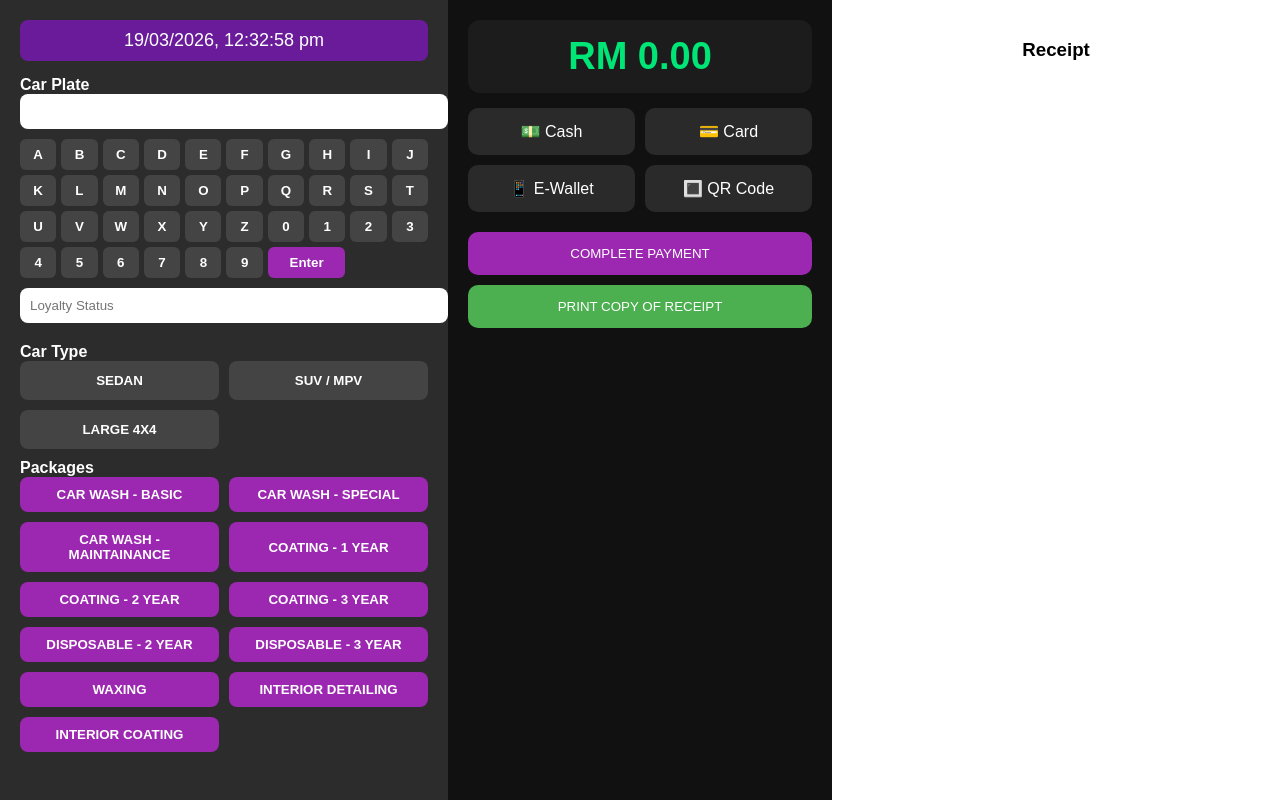
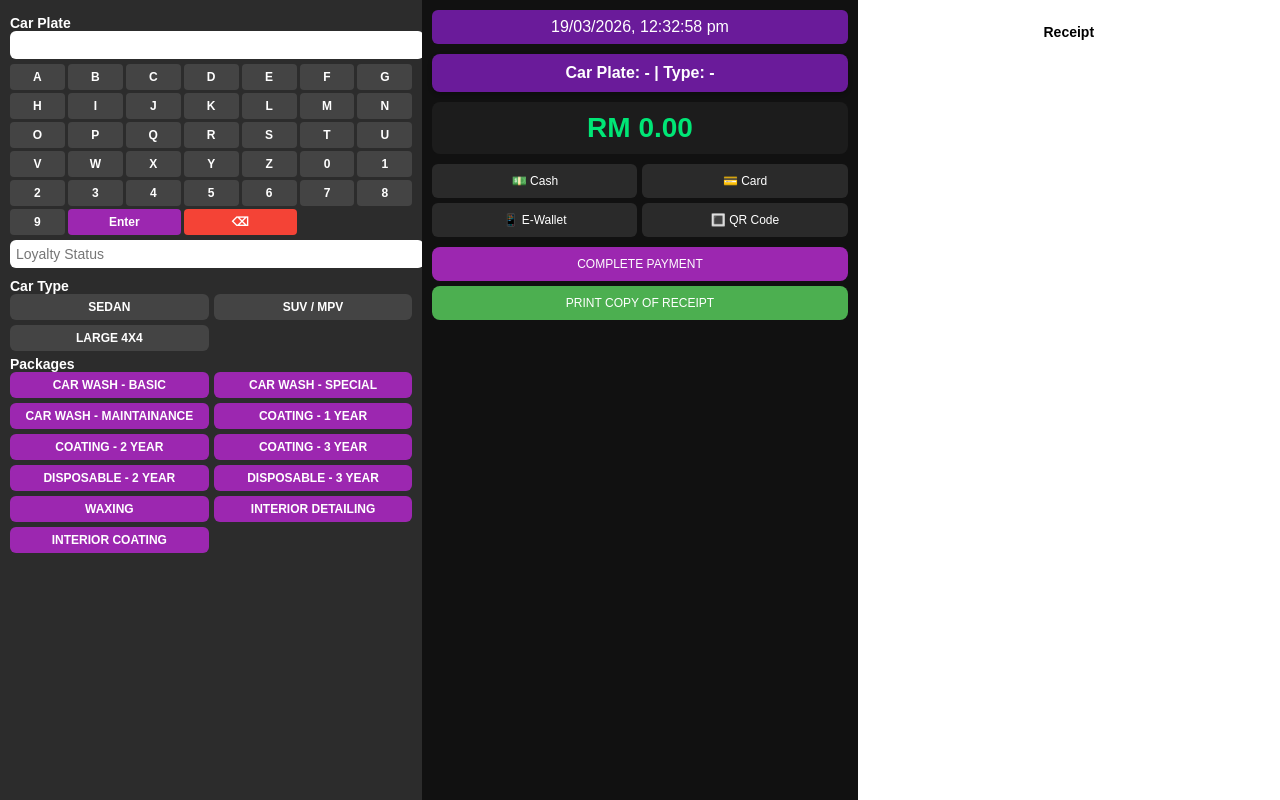
Before and after one commit to effiena/shinemaster-system, a Flask app: page /pos_test in a window 1280 px wide. Run offline with Flask 3, Linux system fonts and the light colour scheme.

Commit message:
add car plate and type inside 2nd panel

```diff
--- a/templates/pos_test.html
+++ b/templates/pos_test.html
@@ -4,124 +4,95 @@
 <meta charset="UTF-8">
 <meta name="viewport" content="width=device-width, initial-scale=1.0">
 <title>Shine Master POS</title>
-
 <style>
 body{margin:0;font-family:Arial;background:linear-gradient(135deg,#9C27B0,#F3E5F5);}
 .wrapper{display:flex;height:100vh;}
 
 /* LEFT PANEL */
-.left{width:35%;background:#2c2c2c;color:white;padding:20px;box-sizing:border-box;}
-.left label{display:block;margin-top:10px;font-weight:bold;}
-.left input,.left select{width:100%;padding:10px;margin-bottom:10px;border:none;border-radius:8px;}
-.time-box{background:#6A1B9A;text-align:center;padding:10px;margin-bottom:15px;font-size:18px;border-radius:8px;}
-.service-buttons{display:grid;grid-template-columns:repeat(2,1fr);gap:10px;}
-.service-buttons button{padding:10px;background:#9C27B0;color:white;border:none;border-radius:8px;font-weight:bold;cursor:pointer;}
+.left{width:33%;background:#2c2c2c;color:white;padding:10px;box-sizing:border-box;overflow-y:auto;}
+.left label{display:block;margin-top:5px;font-weight:bold;font-size:14px;}
+.left input{width:100%;padding:6px;margin-bottom:5px;border:none;border-radius:6px;font-size:14px;}
+.time-box{background:#6A1B9A;text-align:center;padding:8px;margin-bottom:10px;font-size:16px;border-radius:6px;}
+.service-buttons{display:grid;grid-template-columns:1fr 1fr;gap:5px;}
+.service-buttons button{padding:6px;font-size:12px;background:#9C27B0;color:white;border:none;border-radius:6px;font-weight:bold;cursor:pointer;}
 .service-buttons button:hover{background:#7B1FA2;}
 
 /* MIDDLE PANEL */
-.middle{width:30%;background:#111;color:white;padding:20px;box-sizing:border-box;}
-#price_display{font-size:38px;font-weight:bold;text-align:center;margin-bottom:15px;color:#00e676;background:#1c1c1c;padding:15px;border-radius:12px;}
-.payment-grid{display:grid;grid-template-columns:1fr 1fr;gap:10px;margin-bottom:10px;}
-.pay-option{padding:14px;text-align:center;background:#2a2a2a;border-radius:10px;cursor:pointer;}
+.middle{width:34%;background:#111;color:white;padding:10px;box-sizing:border-box;}
+#price_display{font-size:28px;font-weight:bold;text-align:center;margin-bottom:10px;color:#00e676;background:#1c1c1c;padding:10px;border-radius:8px;}
+.payment-grid{display:grid;grid-template-columns:1fr 1fr;gap:5px;margin-bottom:5px;}
+.pay-option{padding:10px;text-align:center;background:#2a2a2a;border-radius:6px;cursor:pointer;font-size:12px;}
 .pay-option.active{background:#ba55d3;font-weight:bold;}
-.cash-box input{width:100%;padding:12px;border-radius:10px;border:none;background:#2a2a2a;color:#fff;}
-#balance_display{font-size:14px;color:#00e676;margin-top:5px;}
-#qr_box{display:none;text-align:center;margin-top:10px;}
-.pay-btn{width:100%;padding:14px;background:#9C27B0;color:white;border:none;border-radius:10px;margin-top:10px;cursor:pointer;}
+.cash-box input{width:100%;padding:8px;border-radius:6px;border:none;background:#2a2a2a;color:#fff;font-size:12px;}
+#balance_display{font-size:12px;color:#00e676;margin-top:3px;}
+#qr_box{display:none;text-align:center;margin-top:5px;}
+.pay-btn{width:100%;padding:10px;background:#9C27B0;color:white;border:none;border-radius:8px;margin-top:5px;cursor:pointer;font-size:12px;}
 .pay-btn:hover{background:#7B1FA2;}
 
 /* RIGHT PANEL */
-.right{width:35%;background:#fff;padding:20px;box-sizing:border-box;display:flex;flex-direction:column;}
-.right h3{text-align:center;margin-bottom:10px;}
-.right iframe{flex:1;width:100%;border:none;border-radius:8px;}
+.right{width:33%;background:#fff;padding:10px;box-sizing:border-box;display:flex;flex-direction:column;}
+.right h3{text-align:center;margin-bottom:5px;font-size:14px;}
+.right iframe{flex:1;width:100%;border:none;border-radius:6px;}
 
-.car-type-buttons{
-    display:grid;
-    grid-template-columns:1fr 1fr;
-    gap:10px;
-    margin-bottom:10px;
+/* Car Type */
+.car-type-buttons{display:grid;grid-template-columns:1fr 1fr;gap:5px;margin-bottom:5px;}
+.car-type-buttons button{padding:6px;font-size:12px;background:#444;color:white;border:none;border-radius:6px;cursor:pointer;font-weight:bold;}
+.car-type-buttons button.active{background:#9C27B0;}
+.car-type-buttons button:hover{background:#7B1FA2;}
+
+/* Keypad */
+.car-plate-keypad{display:grid;grid-template-columns:repeat(7,1fr);gap:3px;margin-bottom:5px;}
+.car-plate-keypad button{padding:6px;font-size:12px;font-weight:bold;border:none;border-radius:4px;cursor:pointer;background:#444;color:white;}
+.car-plate-keypad button:hover{background:#7B1FA2;}
+.car-plate-keypad button.enter{background:#9C27B0;grid-column:span 2;}
+.car-plate-keypad button.enter:hover{background:#ba55d3;}
+
+.car-plate-keypad button.backspace {
+    background:#f44336;
+    color:white;
+    grid-column: span 2; /* same width as Enter */
 }
 
-.car-type-buttons button{
-    padding:12px;
-    background:#444;
-    color:white;
-    border:none;
-    border-radius:8px;
-    cursor:pointer;
-    font-weight:bold;
+.car-plate-keypad button.backspace:hover {
+    background:#d32f2f;
 }
 
-.car-type-buttons button.active{
-    background:#9C27B0;
+.car-info-card {
+    text-align: center;
+    margin-bottom: 10px;
+    padding: 10px;
+    font-size: 16px;
+    font-weight: bold;
+    color: #ffffff;
+    background: #6A1B9A;  /* deep purple to match theme */
+    border-radius: 8px;
+    box-shadow: 0 2px 4px rgba(0,0,0,0.3);
 }
-
-.car-type-buttons button:hover{
-    background:#7B1FA2;
-}
-.car-plate-keypad {
-    display:grid;
-    grid-template-columns: repeat(10, 1fr);
-    gap:5px;
-    margin-bottom:10px;
-}
-
-.car-plate-keypad button {
-    padding:8px;
-    font-weight:bold;
-    border:none;
-    border-radius:6px;
-    cursor:pointer;
-    background:#444;
-    color:white;
-}
-
-.car-plate-keypad button:hover {
-    background:#7B1FA2;
-}
-
-.car-plate-keypad button.enter {
-    background:#9C27B0;
-    grid-column: span 2;
-}
-
-.car-plate-keypad button.enter:hover {
-    background:#ba55d3;
-}
-
 </style>
 </head>
 
 <body>
-
 <div class="wrapper">
 
 <!-- LEFT PANEL -->
 <div class="left">
-<div class="time-box" id="live_time"></div>
 
 <label>Car Plate</label>
 <input type="text" id="car_plate" onkeyup="checkLoyalty()">
 
-
-<!-- Alphanumeric Keypad -->
-<div class="car-plate-keypad">
-</div>
+<div class="car-plate-keypad"></div>
 
 <input type="text" id="loyalty_status" readonly placeholder="Loyalty Status">
 
 <label>Car Type</label>
-
 <div class="car-type-buttons">
     <button onclick="selectCarType(this,'Sedan')">SEDAN</button>
     <button onclick="selectCarType(this,'SUV_MPV')">SUV / MPV</button>
     <button onclick="selectCarType(this,'LARGE-MPV_4X4')">LARGE 4X4</button>
 </div>
-
 <input type="hidden" id="car_type">
 
 <label>Packages</label>
-
 <div class="service-buttons">
 <button onclick="selectService('wash_basic')">CAR WASH - BASIC</button>
 <button onclick="selectService('wash_special')">CAR WASH - SPECIAL</button>
@@ -139,9 +110,14 @@ body{margin:0;font-family:Arial;background:linear-gradient(135deg,#9C27B0,#F3E5F
 
 <!-- MIDDLE PANEL -->
 <div class="middle">
+<div class="time-box" id="live_time"></div>
+
+<!-- Car info display card -->
+<div id="car_info" class="car-info-card">
+    Car Plate: - | Type: -
+</div>
 
 <div id="price_display">RM 0.00</div>
-
 <div class="payment-grid">
 <div class="pay-option" onclick="selectPayment(this,'Cash')">💵 Cash</div>
 <div class="pay-option" onclick="selectPayment(this,'Card')">💳 Card</div>
@@ -159,11 +135,7 @@ body{margin:0;font-family:Arial;background:linear-gradient(135deg,#9C27B0,#F3E5F
 </div>
 
 <button class="pay-btn" onclick="completePayment()">COMPLETE PAYMENT</button>
-
-<button class="pay-btn" style="background:#4CAF50;" onclick="printReceiptCopy()">
-PRINT COPY OF RECEIPT
-</button>
-
+<button class="pay-btn" style="background:#4CAF50;" onclick="printReceiptCopy()">PRINT COPY OF RECEIPT</button>
 </div>
 
 <!-- RIGHT PANEL -->
@@ -176,9 +148,13 @@ PRINT COPY OF RECEIPT
 
 <script>
 // Live time
-setInterval(()=>{
-document.getElementById('live_time').textContent = new Date().toLocaleString('en-MY');
-},1000);
+setInterval(()=>{document.getElementById('live_time').textContent=new Date().toLocaleString('en-MY');},1000);
+
+function updateCarInfo(){
+    const plate = document.getElementById('car_plate').value || '-';
+    const type = document.getElementById('car_type').value || '-';
+    document.getElementById('car_info').textContent = `Car Plate: ${plate} | Type: ${type}`;
+}
 
 // Price table
 const priceTable = {
@@ -198,121 +174,32 @@ int_coat:{Sedan:288,SUV_MPV:388,"LARGE-MPV_4X4":488}
 let selectedService=null;
 let selectedPayment=null;
 
-// Service
-function selectService(service){
-    selectedService=service;
-    calculatePrice();
-}
+function selectService(service){selectedService=service; calculatePrice();}
+function selectCarType(el,type){document.querySelectorAll('.car-type-buttons button').forEach(b=>b.classList.remove('active')); el.classList.add('active'); document.getElementById('car_type').value=type; calculatePrice();     updateCarInfo(); }
 
-// Car Type selection
-function selectCarType(el, type){
-    document.querySelectorAll('.car-type-buttons button').forEach(b => b.classList.remove('active'));
-    el.classList.add('active');
-    document.getElementById('car_type').value = type; // <-- Important!
-    calculatePrice(); // recalc price whenever car type changes
-}
 
-// Price
-function calculatePrice(){
-    const carType=document.getElementById('car_type').value;
-    if(selectedService){
-        let price=priceTable[selectedService][carType];
-        document.getElementById('price_display').textContent="RM "+price.toFixed(2);
-    } else {
-        document.getElementById('price_display').textContent="RM 0.00";
-    }
-}
+function calculatePrice(){ const carType=document.getElementById('car_type').value; if(selectedService && carType){ document.getElementById('price_display').textContent="RM "+priceTable[selectedService][carType].toFixed(2); } else { document.getElementById('price_display').textContent="RM 0.00"; } }
 
-// Payment
-function selectPayment(el,method){
-    document.querySelectorAll('.pay-option').forEach(b=>b.classList.remove('active'));
-    el.classList.add('active');
-    selectedPayment=method;
+function selectPayment(el,method){document.querySelectorAll('.pay-option').forEach(b=>b.classList.remove('active')); el.classList.add('active'); selectedPayment=method; document.getElementById('cash_box').style.display=(method==='Cash')?'block':'none'; document.getElementById('qr_box').style.display=(method==='E-Wallet'||method==='QR Code')?'block':'none';}
 
-    document.getElementById('cash_box').style.display=(method==='Cash')?'block':'none';
-    document.getElementById('qr_box').style.display=(method==='E-Wallet'||method==='QR Code')?'block':'none';
-}
+function calculateBalance(){let total=parseFloat(document.getElementById('price_display').textContent.replace('RM',''))||0; let cash=parseFloat(document.getElementById('cash_input').value)||0; let balance=cash-total; document.getElementById('balance_display').textContent= balance>=0?"Balance: RM "+balance.toFixed(2):"Insufficient amount";}
 
-// Balance
-function calculateBalance(){
-    let total=parseFloat(document.getElementById('price_display').textContent.replace('RM',''))||0;
-    let cash=parseFloat(document.getElementById('cash_input').value)||0;
-    let balance=cash-total;
-    document.getElementById('balance_display').textContent=
-        balance>=0?"Balance: RM "+balance.toFixed(2):"Insufficient amount";
-}
+function completePayment(){if(!selectedService||!selectedPayment){alert("Missing input"); return;} submitReceipt("ORIGINAL","receipt_frame");}
 
-// ORIGINAL receipt
-function completePayment(){
-    if(!selectedService||!selectedPayment){alert("Missing input"); return;}
+function printReceiptCopy(){
+    const frame = document.getElementById('receipt_frame');
 
-    submitReceipt("ORIGINAL", "receipt_frame");
-}
-
-// COPY receipt
-function printReceiptCopy(){
-    if(!selectedService||!selectedPayment){alert("Missing input"); return;}
-
-    submitReceipt("COPY", "_blank");
-}
-
-// Submit to Flask
-function submitReceipt(type, target){
-    const plate=document.getElementById('car_plate').value;
-    const carType=document.getElementById('car_type').value;
-    const price=priceTable[selectedService][carType];
-
-    const form=document.createElement("form");
-    form.method="POST";
-    form.action="/pos_test";
-    form.target=target;
-
-    const data={
-        car_plate:plate,
-        car_type:carType,
-        service_type:selectedService,
-        price:price,
-        payment_method:selectedPayment,
-        receipt_type:type
-    };
-
-    for(let key in data){
-        const input=document.createElement("input");
-        input.type="hidden";
-        input.name=key;
-        input.value=data[key];
-        form.appendChild(input);
-    }
-
-    document.body.appendChild(form);
-    form.submit();
-    document.body.removeChild(form);
-
-}
-
-// Loyalty
-async function checkLoyalty(){
-    const plate=document.getElementById('car_plate').value;
-    const box=document.getElementById('loyalty_status');
-
-    if(plate.length<3){
-        box.value="";
-        box.style.background='#2c2c2c';
+    if(!frame.src){
+        alert("No receipt to copy");
         return;
     }
 
-    const res=await fetch('/check_loyalty/'+plate);
-    const data=await res.json();
+    // Open exact same receipt in new tab
+    window.open(frame.src, '_blank');
+}
+function submitReceipt(type,target){const plate=document.getElementById('car_plate').value; const carType=document.getElementById('car_type').value; const price=priceTable[selectedService][carType]; const form=document.createElement("form"); form.method="POST"; form.action="/pos_test"; form.target=target; const data={car_plate:plate,car_type:carType,service_type:selectedService,price:price,payment_method:selectedPayment,receipt_type:type}; for(let key in data){const input=document.createElement("input"); input.type="hidden"; input.name=key; input.value=data[key]; form.appendChild(input);} document.body.appendChild(form); form.submit(); document.body.removeChild(form);}
 
-    if(data.eligible){
-        box.value='Eligible for FREE Car Wash';
-        box.style.background='#b8f5b1';
-    } else {
-        const remaining=5-data.paid;
-        box.value='Not Eligible ('+remaining+' more wash)';
-        box.style.background='#ffd6d6';
-    }
-}
+async function checkLoyalty(){const plate=document.getElementById('car_plate').value; const box=document.getElementById('loyalty_status'); if(plate.length<3){box.value=""; box.style.background='#2c2c2c'; return;} const res=await fetch('/check_loyalty/'+plate); const data=await res.json(); if(data.eligible){box.value='Eligible for FREE Car Wash'; box.style.background='#b8f5b1';} else{ const remaining=5-data.paid; box.value='Not Eligible ('+remaining+' more wash)'; box.style.background='#ffd6d6'; }}
 
 // Generate Car Plate Keypad
 const keypadContainer = document.querySelector('.car-plate-keypad');
@@ -342,21 +229,36 @@ enterBtn.classList.add('enter');
 enterBtn.onclick = ()=>submitCarPlate();
 keypadContainer.appendChild(enterBtn);
 
+// Backspace button
+const backspaceBtn = document.createElement('button');
+backspaceBtn.textContent = '⌫'; // or "Backspace"
+backspaceBtn.classList.add('backspace');
+backspaceBtn.onclick = ()=>backspaceCarPlate();
+keypadContainer.appendChild(backspaceBtn);
 
 // Functions
 function appendCarPlate(char){
     const input = document.getElementById('car_plate');
     input.value += char;
     checkLoyalty();
+    updateCarInfo();
 }
 
 function submitCarPlate(){
-    // Optional: do something on Enter key
     checkLoyalty();
-    // Example: focus next input or alert
     document.getElementById('car_type').focus();
 }
+
+function backspaceCarPlate(){
+    const input = document.getElementById('car_plate');
+    input.value = input.value.slice(0, -1);
+    checkLoyalty();
+    updateCarInfo();
+}
+
+// Keypad functions
+function appendCarPlate(char){const input=document.getElementById('car_plate'); input.value+=char; checkLoyalty();}
+function submitCarPlate(){checkLoyalty(); document.getElementById('car_type').focus();}
 </script>
-
 </body>
 </html>
```
